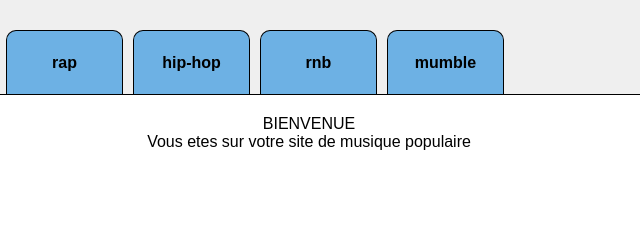
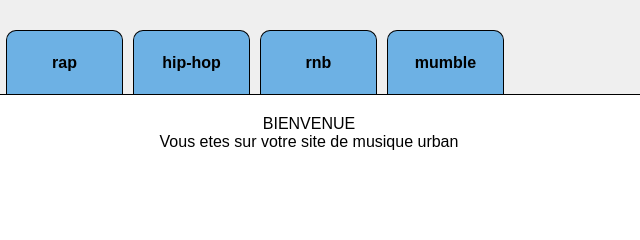
Before and after one commit to D1OP/gallary, a plain HTML site: page index.html in a window 1280 px wide. Shown: the top 240 px of the page, 331-971 px from the left. Drawn offline with Linux system fonts and the light colour scheme.

Commit message:
mise à jours

```diff
--- a/index.html
+++ b/index.html
@@ -17,7 +17,7 @@
 		</div>
 		<div class="maincontainer">
 				<center>BIENVENUE</br>
-					Vous etes sur votre site de musique populaire
+					Vous etes sur votre site de musique urban
 
 				</center>
 			</div>
```
